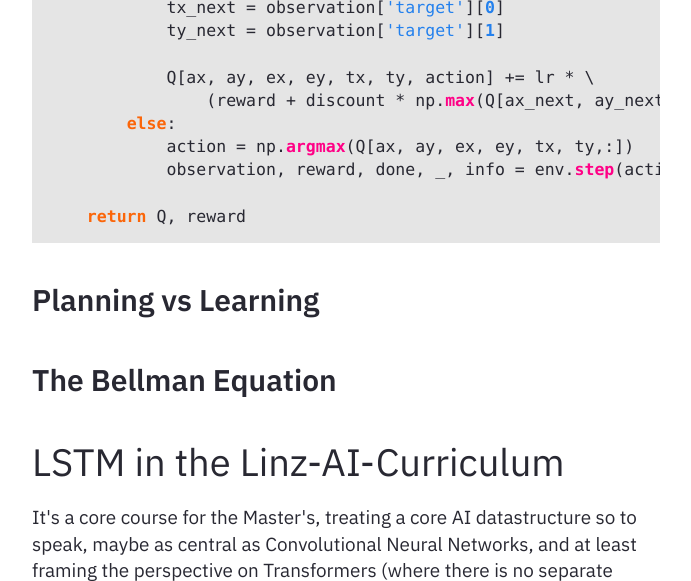
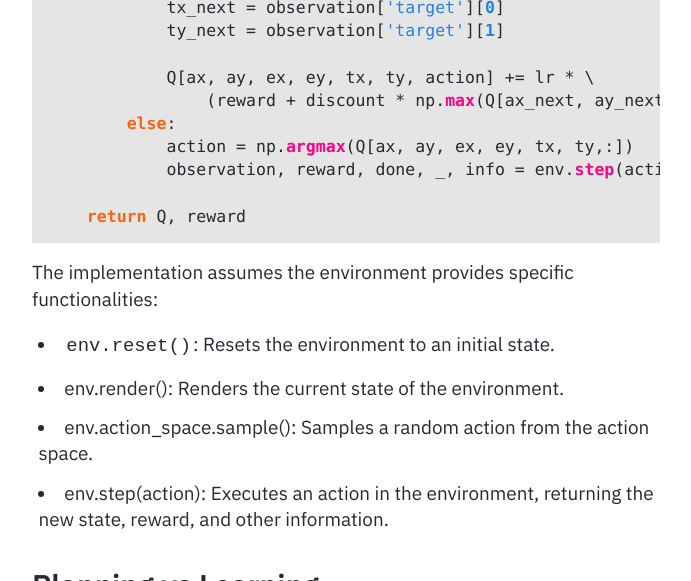
Before and after one commit to heseltime/heseltime.github.io, a Jekyll site: the page built from pages/rDai.md, in a window 1280 px wide and 900 px high, scrolled down 4950 px, cut to the strip 0-581 px from the top of the window. Shown: the whole strip, without its empty margins (294-985 px from the left). Built offline with Jekyll 4.4.1, drawn with Linux system fonts in a browser that asks for light colours.

Commit message:
Try single backticks for inline code

````diff
--- a/pages/rDai.md
+++ b/pages/rDai.md
@@ -110,6 +110,13 @@ def run_episode_gwenv(env, Q, lr, discount, epsilon=0.1, render=False, _maxsteps
 
     return Q, reward
 ```
+
+The implementation assumes the environment provides specific functionalities:
+
+* `env.reset()`: Resets the environment to an initial state.
+* env.render(): Renders the current state of the environment.
+* env.action_space.sample(): Samples a random action from the action space.
+* env.step(action): Executes an action in the environment, returning the new state, reward, and other information.
 
 ## Planning vs Learning
 
````
